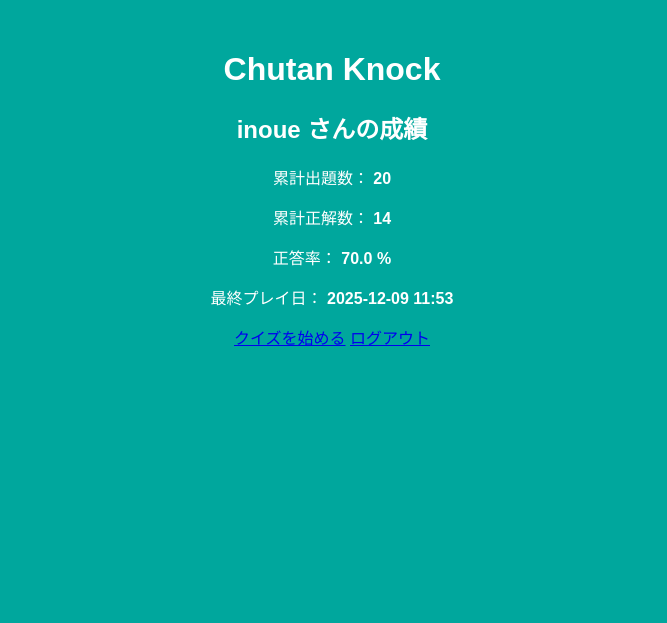
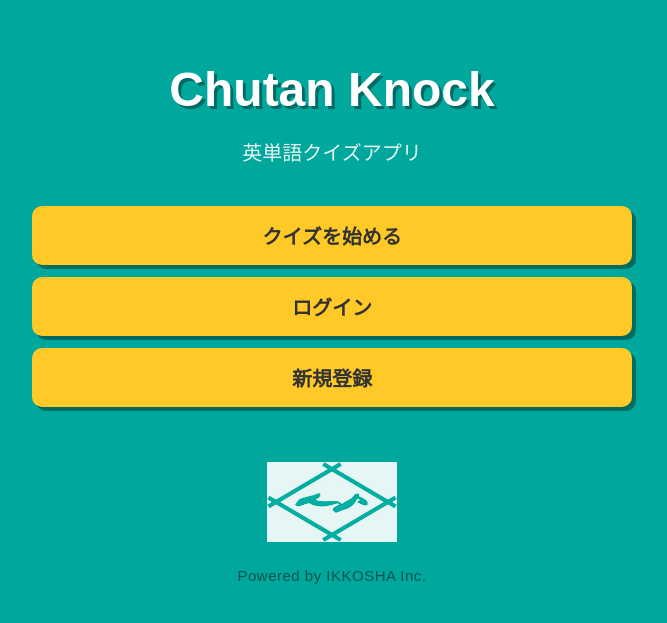
Before and after one commit to inoueshoji/chutan-knock, a Flask app: page / in a window 1280 px wide. Shown: the top 623 px of the page, without its empty margins (308-975 px from the left). Run offline with Flask 3, Linux system fonts and the light colour scheme; a user stored in the database is signed in; data comes from the database, SQL or seed files in the repository.

Commit message:
Add files via upload

```diff
--- a/templates/index.html
+++ b/templates/index.html
@@ -2,31 +2,32 @@
 <html lang="ja">
 <head>
     <meta charset="UTF-8">
+    <meta name="viewport" content="width=device-width, initial-scale=1.0">
     <title>Chutan Knock</title>
     <link rel="stylesheet" href="{{ url_for('static', filename='style.css') }}">
 </head>
 <body>
 
 <div class="container">
-    <h1>Chutan Knock</h1>
 
-    <h2>{{ username }} さんの成績</h2>
+    <h1 class="title">Chutan Knock</h1>
+    <p class="subtitle">英単語クイズアプリ</p>
 
-    <div class="score-box">
-        <p>累計出題数： <strong>{{ total }}</strong></p>
-        <p>累計正解数： <strong>{{ correct }}</strong></p>
-
-        {% if total > 0 %}
-        <p>正答率： <strong>{{ (correct / total * 100) | round(1) }} %</strong></p>
-        {% else %}
-        <p>正答率： — </p>
-        {% endif %}
-
-        <p>最終プレイ日： <strong>{{ last_play }}</strong></p>
+    <div class="menu">
+        <a href="/start" class="menu-btn">クイズを始める</a>
+        <a href="/login" class="menu-btn">ログイン</a>
+        <a href="/register" class="menu-btn">新規登録</a>
     </div>
 
-    <a href="{{ url_for('quiz') }}" class="btn main-btn">クイズを始める</a>
-    <a href="{{ url_for('logout') }}" class="btn sub-btn">ログアウト</a>
+    <!-- ---------------------------
+         IKKOSHA Branding Section
+    ---------------------------- -->
+    <div class="footer-brand">
+        <img src="{{ url_for('static', filename='ikkosha-logo.jpg') }}"
+             class="ikkosha-logo" alt="Ikkosha Logo">
+
+        <p class="powered">Powered by IKKOSHA Inc.</p>
+    </div>
 
 </div>
 
```
